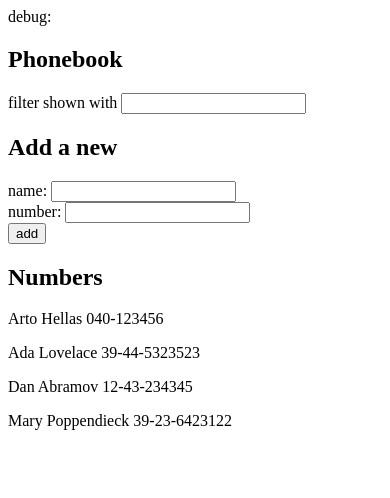
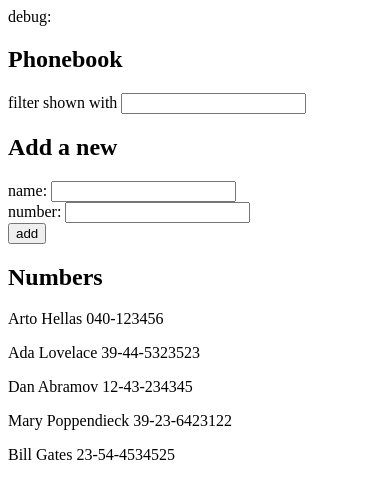
Before and after one commit to JasonGoodney/FullStackOpen, a React (Create React App) app in the folder part2/phonebook/: page / in a window 390 px wide. Shown: the top 498 px of the page. Built offline with nearby package versions, Linux system fonts and the light colour scheme; data requests are answered from the project's data file; the HTML template or start-up script is replaced by a standard one.

Commit message:
completed part2 phonebook exercise step6

```diff
--- /dev/null
+++ b/part2/phonebook/db.json
@@ -0,0 +1,29 @@
+{
+  "persons": [
+    {
+      "name": "Arto Hellas",
+      "number": "040-123456",
+      "id": 1
+    },
+    {
+      "name": "Ada Lovelace",
+      "number": "39-44-5323523",
+      "id": 2
+    },
+    {
+      "name": "Dan Abramov",
+      "number": "12-43-234345",
+      "id": 3
+    },
+    {
+      "name": "Mary Poppendieck",
+      "number": "39-23-6423122",
+      "id": 4
+    },
+    {
+      "name": "Bill Gates",
+      "number": "23-54-4534525",
+      "id": 5
+    }
+  ]
+}
--- a/part2/phonebook/package.json
+++ b/part2/phonebook/package.json
@@ -3,6 +3,7 @@
   "version": "0.1.0",
   "private": true,
   "dependencies": {
+    "axios": "^0.19.0",
     "react": "^16.9.0",
     "react-dom": "^16.9.0",
     "react-scripts": "3.1.1"
@@ -11,7 +12,8 @@
     "start": "react-scripts start",
     "build": "react-scripts build",
     "test": "react-scripts test",
-    "eject": "react-scripts eject"
+    "eject": "react-scripts eject",
+    "server": "json-server -p3001 db.json"
   },
   "eslintConfig": {
     "extends": "react-app"
--- a/part2/phonebook/src/App.js
+++ b/part2/phonebook/src/App.js
@@ -1,18 +1,22 @@
-import React, { useState } from 'react';
+import React, { useState, useEffect } from 'react';
+import axios from 'axios';
 import Filter from './components/Filter';
 import Persons from './components/Persons';
 import PersonForm from './components/PersonForm';
 
 const App = () => {
-  const [persons, setPersons] = useState([
-    { name: 'Arto Hellas', number: '040-123456' },
-    { name: 'Ada Lovelace', number: '39-44-5323523' },
-    { name: 'Dan Abramov', number: '12-43-234345' },
-    { name: 'Mary Poppendieck', number: '39-23-6423122' }
-  ]);
+  const [persons, setPersons] = useState([]);
   const [newName, setNewName] = useState('');
   const [newNumber, setNewNumber] = useState('');
   const [searchQuery, setSearchQuery] = useState('');
+
+  useEffect(() => {
+    axios
+      .get('http://localhost:3001/persons')
+      .then(response => {
+        setPersons(response.data);
+      });
+  }, []);
 
   const addName = (event) => {
     event.preventDefault();
```
Also changed, not shown: 1 other file (tests, documents, lock files or other folders).
